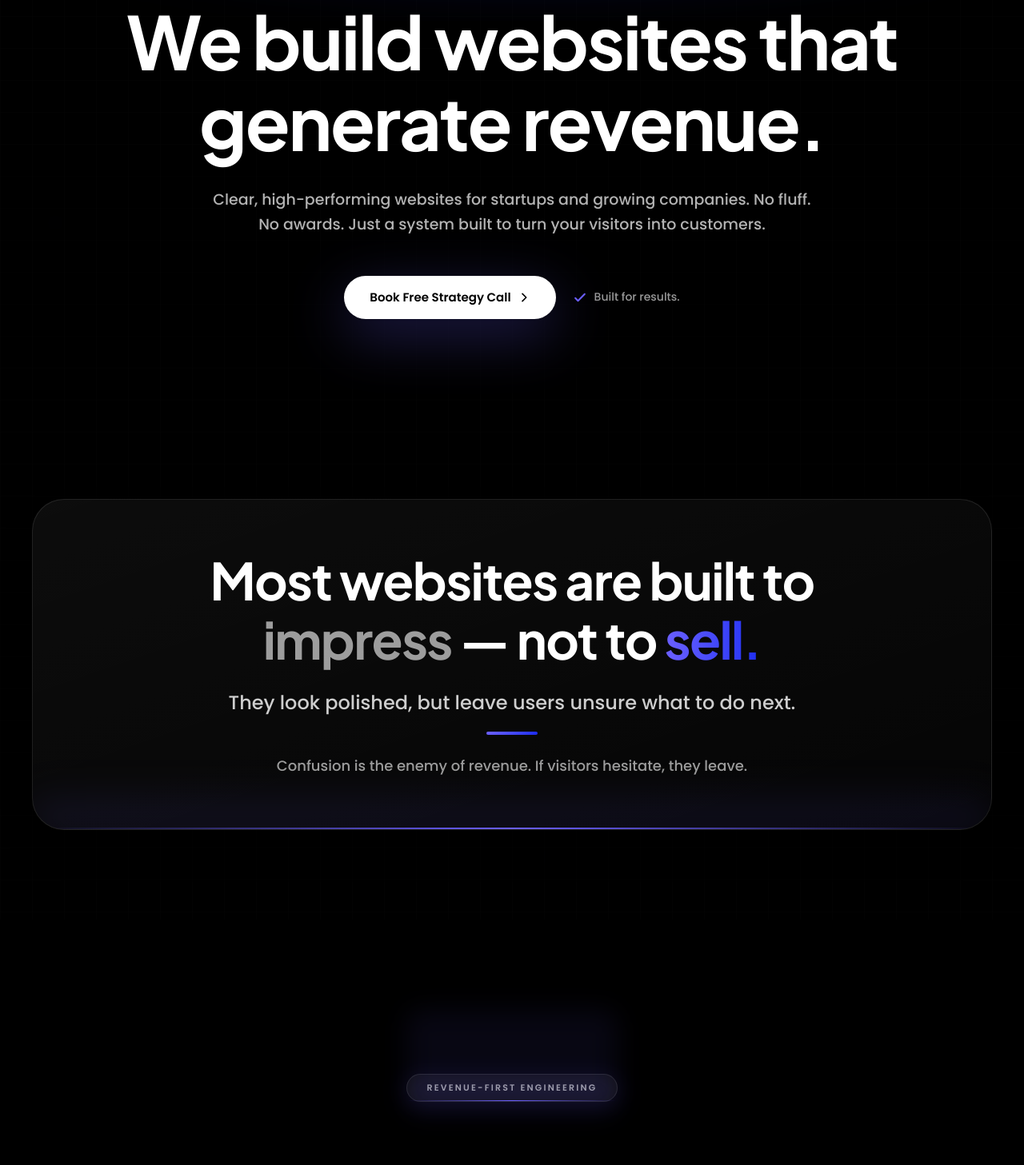
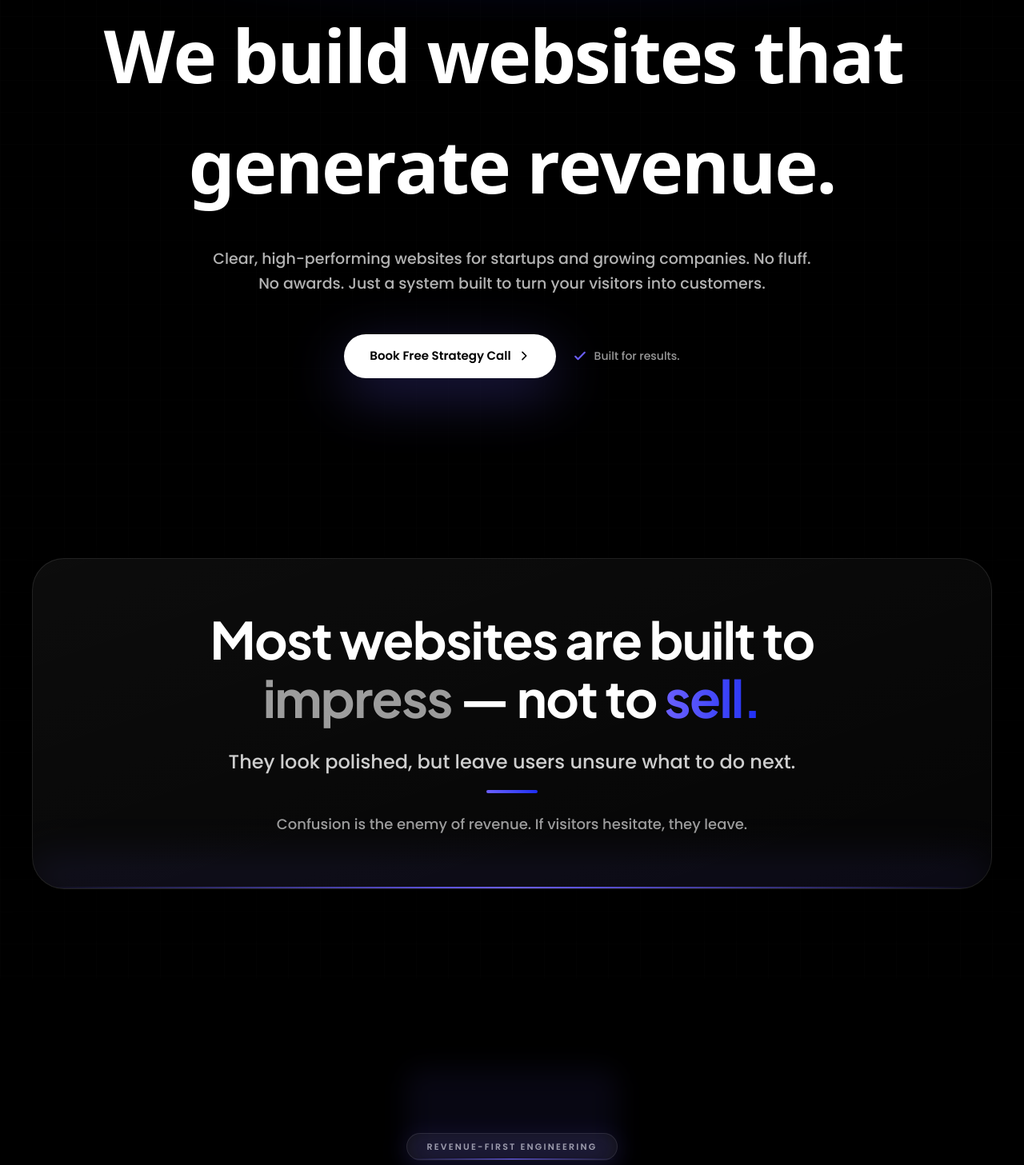
Before and after one commit to varun-vk17/roninbuild, a React (Vite) app: page / in a window 1280 px wide. Shown: the part 260-1717 px from the top of the page at 80% size. Built offline with nearby package versions, Linux system fonts and the light colour scheme.

Commit message:
feat: add premium animations via framer-motion

```diff
--- a/package.json
+++ b/package.json
@@ -34,6 +34,7 @@
             "clsx": "*",
             "cmdk": "^1.1.1",
             "embla-carousel-react": "^8.6.0",
+            "framer-motion": "^12.23.26",
             "input-otp": "^1.4.2",
             "lucide-react": "^0.487.0",
             "motion": "*",
--- a/src/App.tsx
+++ b/src/App.tsx
@@ -3,6 +3,8 @@ import { TechStackSection, FAQSection, BookingSection, FinalCTASection, Footer }
 import { motion } from 'motion/react';
 import { useEffect, useState } from 'react';
 import { FloatingParticles, AnimatedGradientOrbs, GridPattern, Spotlight, GlowingLine, AnimatedBorderCard, PulseDot, ScrollReveal, ShimmerText, MagneticButton } from './components/EnhancedVisuals';
+import { FadeIn } from './components/animations/FadeIn';
+import { StaggerText } from './components/animations/StaggerText';
 import { Routes, Route, Link } from 'react-router-dom';
 import { OurWork } from './pages/OurWork';
 
@@ -70,15 +72,14 @@ function HeroContent() {
       </motion.div>
 
       {/* Headline */}
-      <motion.h1
-        id="hero-heading"
-        className="font-['Plus_Jakarta_Sans',sans-serif] font-bold leading-[1.1] text-[clamp(48px,8vw,92px)] text-white tracking-tight relative max-w-[95%] sm:max-w-none"
-        initial={{ opacity: 0, y: 30 }}
-        animate={{ opacity: 1, y: 0 }}
-        transition={{ duration: 0.8, delay: 0.2, ease: "easeOut" }}
-      >
-        We build websites that generate revenue.
-      </motion.h1>
+      <div className="relative max-w-[95%] sm:max-w-none">
+        <StaggerText
+          text="We build websites that generate revenue."
+          className="font-['Plus_Jakarta_Sans',sans-serif] font-bold leading-[1.1] text-[clamp(48px,8vw,92px)] text-white tracking-tight text-center sm:text-center"
+          staggerDelay={0.03}
+          delay={0.2}
+        />
+      </div>
 
       {/* Subheadline */}
       <motion.p
@@ -248,6 +249,7 @@ function ProblemSection() {
       </div>
 
       <div className="max-w-[1200px] mx-auto relative">
+        <FadeIn delay={0.2} duration={0.8}>
           {/* Main content card */}
           <div className="bg-gradient-to-br from-white/5 to-white/[0.02] backdrop-blur-sm rounded-[40px] p-8 sm:p-16 border border-white/10 shadow-2xl relative overflow-hidden">
             {/* Bottom glow effect */}
@@ -277,8 +279,7 @@ function ProblemSection() {
               </p>
             </div>
           </div>
-
-
+        </FadeIn>
       </div>
     </section>
   );
@@ -296,6 +297,7 @@ function RealitySection() {
       </div>
 
       <div className="max-w-[1400px] mx-auto relative">
+        <FadeIn delay={0.1} direction="down">
           <div className="text-center mb-8 sm:mb-16">
             <div className="relative inline-block">
               <div className="inline-block bg-white/5 backdrop-blur-sm rounded-[20px] px-6 py-2 border border-white/10 relative mt-20 mb-4 sm:mt-8">
@@ -311,7 +313,9 @@ function RealitySection() {
               <div className="absolute inset-0 rounded-[18px] bg-[#6B5FFF]/15 blur-lg opacity-50" aria-hidden="true" />
             </div>
           </div>
+        </FadeIn>
 
+        <FadeIn delay={0.2}>
           <div className="grid lg:grid-cols-2 gap-8 lg:gap-16 items-center">
 
             {/* Left side - Main content */}
@@ -397,6 +401,7 @@ function RealitySection() {
             </div>
 
           </div>
+        </FadeIn>
       </div>
     </section>
   );
@@ -452,6 +457,7 @@ function RoadmapSection() {
       aria-labelledby="roadmap-heading"
     >
       <div className="max-w-[1400px] mx-auto relative">
+        <FadeIn>
           {/* Header - Left Aligned */}
           <div className="mb-8 sm:mb-16 text-center sm:text-left">
             <div className="relative inline-block mb-6">
@@ -512,6 +518,7 @@ function RoadmapSection() {
               </div>
             ))}
           </div>
+        </FadeIn>
       </div>
     </section>
   );
@@ -581,6 +588,7 @@ function OutcomesSection() {
       </div>
 
       <div className="max-w-[1300px] mx-auto relative">
+        <FadeIn>
           {/* Header */}
           <div className="text-center mb-10 sm:mb-20">
             <div className="inline-block bg-white/5 backdrop-blur-sm rounded-[20px] px-6 py-2 border border-white/10 mb-8 relative mt-20 mb-6 sm:mt-8">
@@ -628,6 +636,7 @@ function OutcomesSection() {
               </div>
             ))}
           </div>
+        </FadeIn>
       </div>
     </section>
   );
@@ -701,6 +710,7 @@ function PricingSection() {
       </div>
 
       <div className="max-w-[1400px] mx-auto relative">
+        <FadeIn>
           {/* Header */}
           <div className="text-center mb-10 sm:mb-20">
             <div className="inline-block bg-white/5 backdrop-blur-sm rounded-[20px] px-6 py-2 border border-white/10 mb-8 relative mt-20 mb-4 sm:mt-8">
@@ -793,7 +803,7 @@ function PricingSection() {
               </div>
             ))}
           </div>
-
+        </FadeIn>
         {/* Guarantee Section */}
         <div className="max-w-[900px] mx-auto">
           <div className="bg-gradient-to-br from-[#6B5FFF]/15 to-[#1D2CF3]/10 backdrop-blur-lg rounded-[40px] p-10 sm:p-12 border border-[#6B5FFF]/30 shadow-2xl relative overflow-hidden">
--- a/src/components/NewSections.tsx
+++ b/src/components/NewSections.tsx
@@ -1,5 +1,7 @@
 import React, { useState } from 'react';
 import emailjs from '@emailjs/browser';
+import { FadeIn } from './animations/FadeIn';
+import { StaggerText } from './animations/StaggerText';
 
 export function TechStackSection() {
   const technologies = [
@@ -18,6 +20,7 @@ export function TechStackSection() {
       aria-labelledby="tech-stack-heading"
     >
       <div className="max-w-[1400px] mx-auto relative">
+        <FadeIn>
           <div className="text-center mb-10">
             <div className="inline-block bg-white/5 backdrop-blur-sm rounded-[20px] px-6 py-2 border border-white/10 mb-6 relative mt-20 mb-6 sm:mt-8">
               {/* Bottom glow effect */}
@@ -45,6 +48,7 @@ export function TechStackSection() {
               </div>
             ))}
           </div>
+        </FadeIn>
       </div>
     </section>
   );
@@ -91,6 +95,7 @@ export function FAQSection() {
       </div>
 
       <div className="max-w-[900px] mx-auto relative">
+        <FadeIn>
           {/* Header */}
           <div className="text-center mb-16">
             <h2
@@ -138,6 +143,7 @@ export function FAQSection() {
               </div>
             ))}
           </div>
+        </FadeIn>
       </div>
     </section>
   );
@@ -267,6 +273,7 @@ export function BookingSection() {
       </div>
 
       <div className="max-w-[1400px] mx-auto relative">
+        <FadeIn>
           {/* Header */}
           <div className="text-center mb-16">
             <div className="inline-block bg-white/5 backdrop-blur-sm rounded-[20px] px-6 py-2 border border-white/10 mb-8 relative mt-20 mb-4 sm:mt-8">
@@ -605,6 +612,7 @@ export function BookingSection() {
               </div>
             </div>
           </div>
+        </FadeIn>
       </div>
     </section>
   );
@@ -616,6 +624,7 @@ export function FinalCTASection() {
     <section className="bg-black w-full py-28 sm:pt-28 px-4 sm:px-6 relative overflow-hidden mt-8 sm:mt-0 border-t border-white/[0.03] sm:border-t-0">
       {/* Gradient CTA Card */}
       <div className="max-w-[1100px] mx-auto relative">
+        <FadeIn>
           <div className="relative rounded-[48px] overflow-hidden">
             {/* Purple gradient background */}
             <div className="absolute inset-0 bg-gradient-to-br from-[#6B5FFF] via-[#5848CC] to-[#1D2CF3]" />
@@ -650,6 +659,7 @@ export function FinalCTASection() {
               </button>
             </div>
           </div>
+        </FadeIn>
       </div>
     </section>
   );
--- /dev/null
+++ b/src/components/animations/FadeIn.tsx
@@ -0,0 +1,55 @@
+import { motion, useInView } from "framer-motion";
+import { useRef } from "react";
+import { cn } from "../../lib/utils";
+
+interface FadeInProps {
+    children: React.ReactNode;
+    className?: string;
+    delay?: number;
+    duration?: number;
+    direction?: "up" | "down" | "left" | "right" | "none";
+    fullWidth?: boolean;
+}
+
+export function FadeIn({
+    children,
+    className,
+    delay = 0,
+    duration = 0.5,
+    direction = "up",
+    fullWidth = false
+}: FadeInProps) {
+    const ref = useRef(null);
+    const isInView = useInView(ref, { once: true, margin: "-50px" });
+
+    const directions = {
+        up: { y: 40, x: 0 },
+        down: { y: -40, x: 0 },
+        left: { x: 40, y: 0 },
+        right: { x: -40, y: 0 },
+        none: { x: 0, y: 0 }
+    };
+
+    return (
+        <motion.div
+            ref={ref}
+            initial={{
+                opacity: 0,
+                ...directions[direction]
+            }}
+            animate={isInView ? {
+                opacity: 1,
+                y: 0,
+                x: 0
+            } : {}}
+            transition={{
+                duration: duration,
+                delay: delay,
+                ease: [0.21, 0.47, 0.32, 0.98], // Apple-like ease-out-quart/quint hybrid
+            }}
+            className={cn(fullWidth ? "w-full" : "", className)}
+        >
+            {children}
+        </motion.div>
+    );
+}
--- /dev/null
+++ b/src/components/animations/StaggerText.tsx
@@ -0,0 +1,63 @@
+import { motion, useInView } from "framer-motion";
+import { useRef } from "react";
+import { cn } from "../../lib/utils";
+
+interface StaggerTextProps {
+    text: string;
+    className?: string;
+    delay?: number;
+    staggerDelay?: number;
+    once?: boolean;
+}
+
+export function StaggerText({
+    text,
+    className,
+    delay = 0,
+    staggerDelay = 0.02,
+    once = true
+}: StaggerTextProps) {
+    const ref = useRef(null);
+    const isInView = useInView(ref, { once, margin: "-50px" });
+    const letters = text.split("");
+
+    const container = {
+        hidden: { opacity: 0 },
+        visible: (i = 1) => ({
+            opacity: 1,
+            transition: { staggerChildren: staggerDelay, delayChildren: delay * i },
+        }),
+    } as const; // Added 'as const' for stricter typing
+
+    const child = {
+        hidden: {
+            opacity: 0,
+            y: 10,
+        },
+        visible: {
+            opacity: 1,
+            y: 0,
+            transition: {
+                type: "spring",
+                damping: 12,
+                stiffness: 100,
+            },
+        },
+    } as const; // Added 'as const' for stricter typing
+
+    return (
+        <motion.span
+            ref={ref}
+            variants={container}
+            initial="hidden"
+            animate={isInView ? "visible" : "hidden"}
+            className={cn("inline-block", className)}
+        >
+            {letters.map((letter, index) => (
+                <motion.span variants={child} key={index} className="inline-block relative">
+                    {letter === " " ? "\u00A0" : letter}
+                </motion.span>
+            ))}
+        </motion.span>
+    );
+}
--- /dev/null
+++ b/src/lib/utils.ts
@@ -0,0 +1,6 @@
+import { type ClassValue, clsx } from "clsx"
+import { twMerge } from "tailwind-merge"
+
+export function cn(...inputs: ClassValue[]) {
+    return twMerge(clsx(inputs))
+}
```
Also changed, not shown: 1 other file (tests, documents, lock files or other folders). Lines whose indentation alone changed are shown as unchanged.
